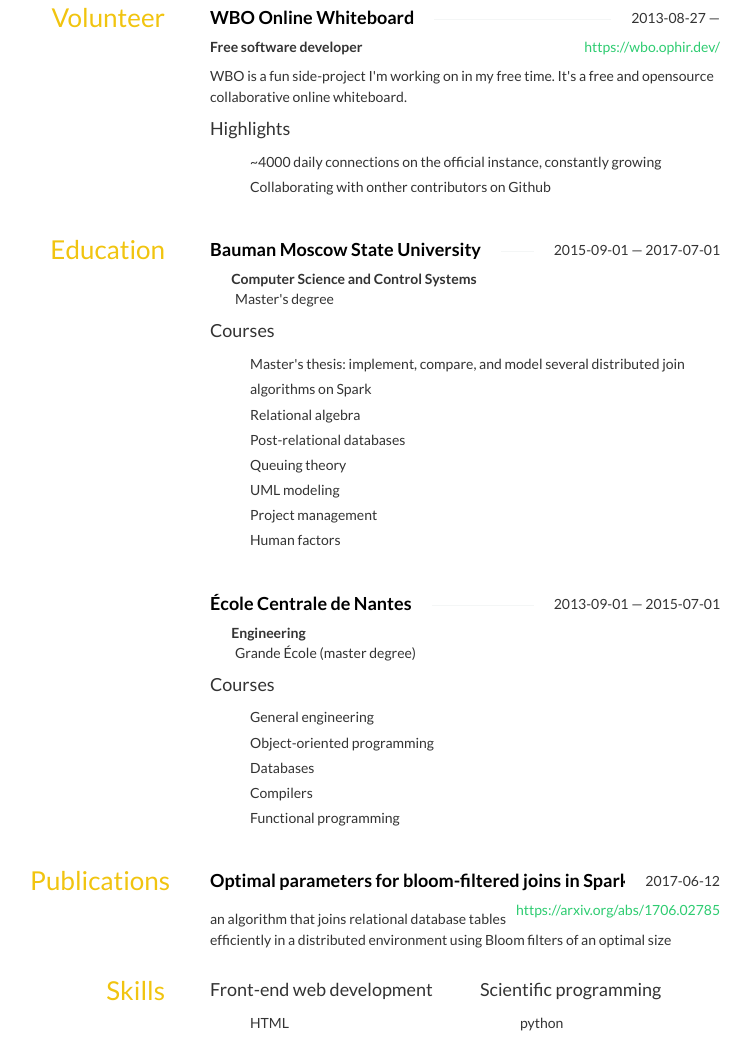
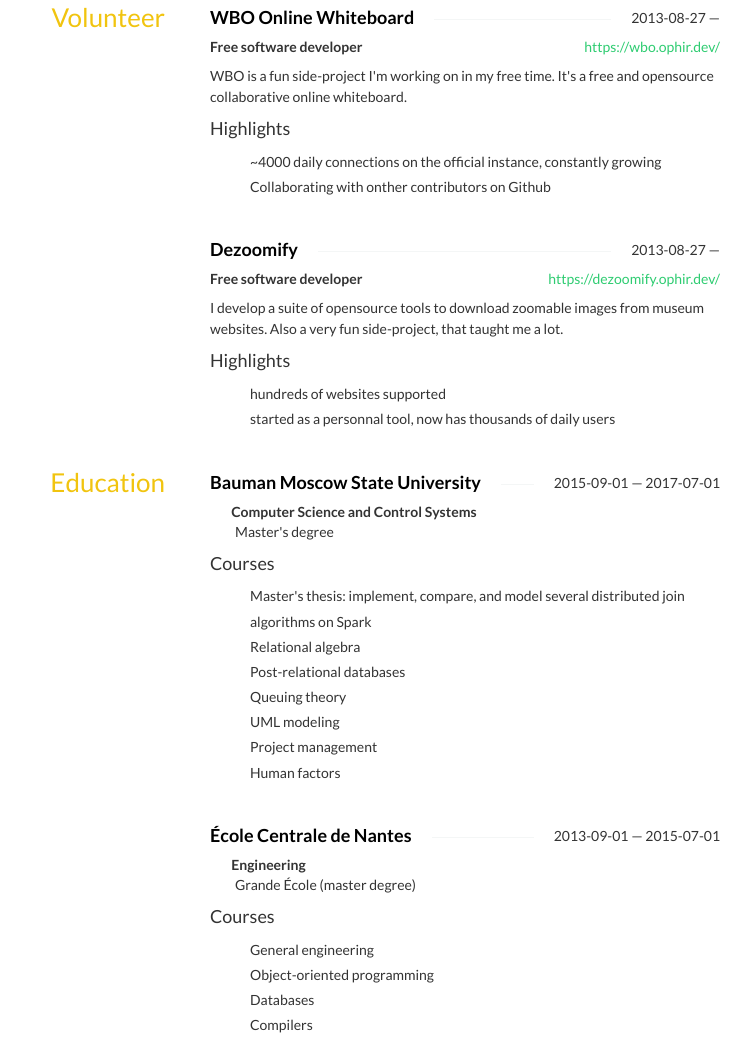
Before and after one commit to lovasoa/resume, a website: page index.html in a window 1280 px wide. Shown: the part 1557-2596 px from the top of the page, without its empty margins (265-1016 px from the left). Drawn offline with nearby package versions, Linux system fonts and the light colour scheme; some icons are missing.

Commit message:
Deploying to gh-pages from  @ 1970d4ba5a8944e1c6a66ee3f254a540fb49c12a 🚀

```diff
--- a/index.html
+++ b/index.html
@@ -387,6 +387,28 @@ h4 span:first-child {
 					<li class="bullet">Collaborating with onther contributors on Github</li>
 				</ul>
 			</div>
+			<div class="col-sm-12">
+				<h4 class="strike-through">
+					<span>Dezoomify</span>
+					<span class="date">
+						2013-08-27 —
+					</span>
+				</h4>
+				<div class="website pull-right">
+					<a href="https://dezoomify.ophir.dev/">https://dezoomify.ophir.dev/</a>
+				</div>
+				<div class="position">
+					Free software developer
+				</div>
+				<div class="summary">
+					<p>I develop a suite of opensource tools to download zoomable images from museum websites. Also a very fun side-project, that taught me a lot.</p>
+				</div>
+				<h4>Highlights</h4>
+				<ul class="highlights">
+					<li class="bullet">hundreds of websites supported</li>
+					<li class="bullet">started as a personnal tool, now has thousands of daily users</li>
+				</ul>
+			</div>
 			</div>
 		</div>
 	</section>
```
Also changed, not shown: resume.json (+11 -0 lines).
